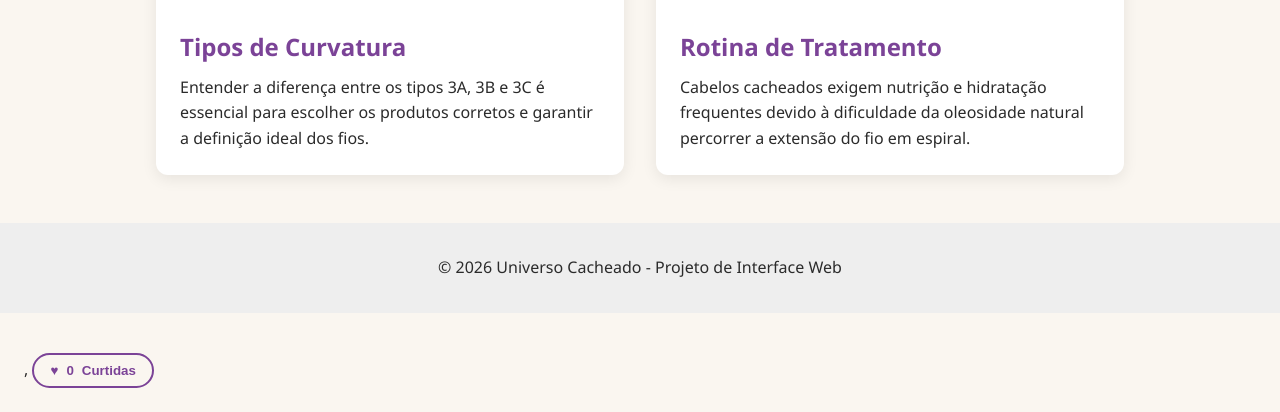
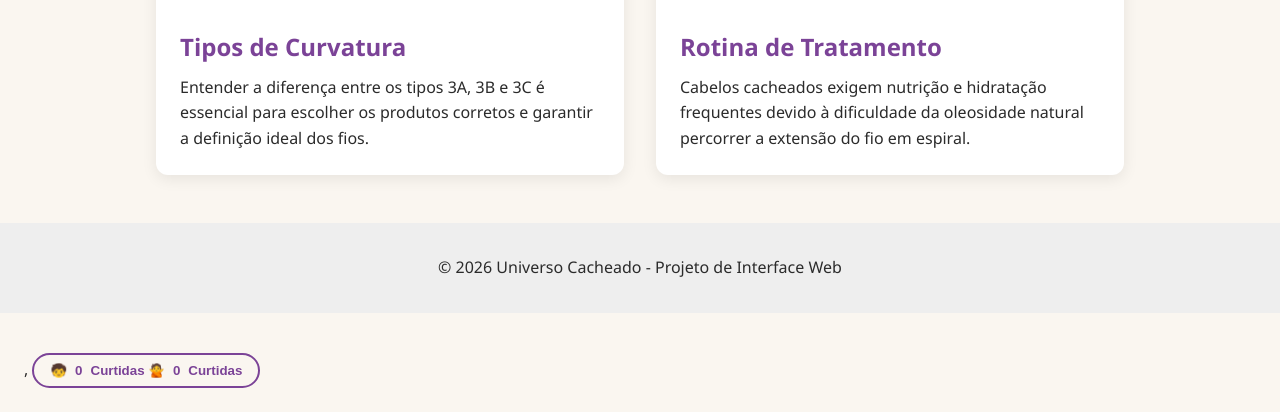
Before and after one commit to riquelmemarquessantos-del/P-gina-web-aprimorando-interfaces-digitais, a plain HTML site: page index.html in a window 1280 px wide. Shown: the part 449-861 px from the top of the page. Drawn offline with Linux system fonts and the light colour scheme.

Commit message:
projotoo n2

```diff
--- a/index.html
+++ b/index.html
@@ -145,6 +145,7 @@
 </body>
 <div class="card-content">,
     <button class="like-btn" onclick="toggleLike(this)">
-  ♥ <span class="like-count">0</span> Curtidas
+  🧒  <span class="like-count">0</span> Curtidas
+  🙅 <span class="like-count">0</span> Curtidas
 </button>
 </html>
```
